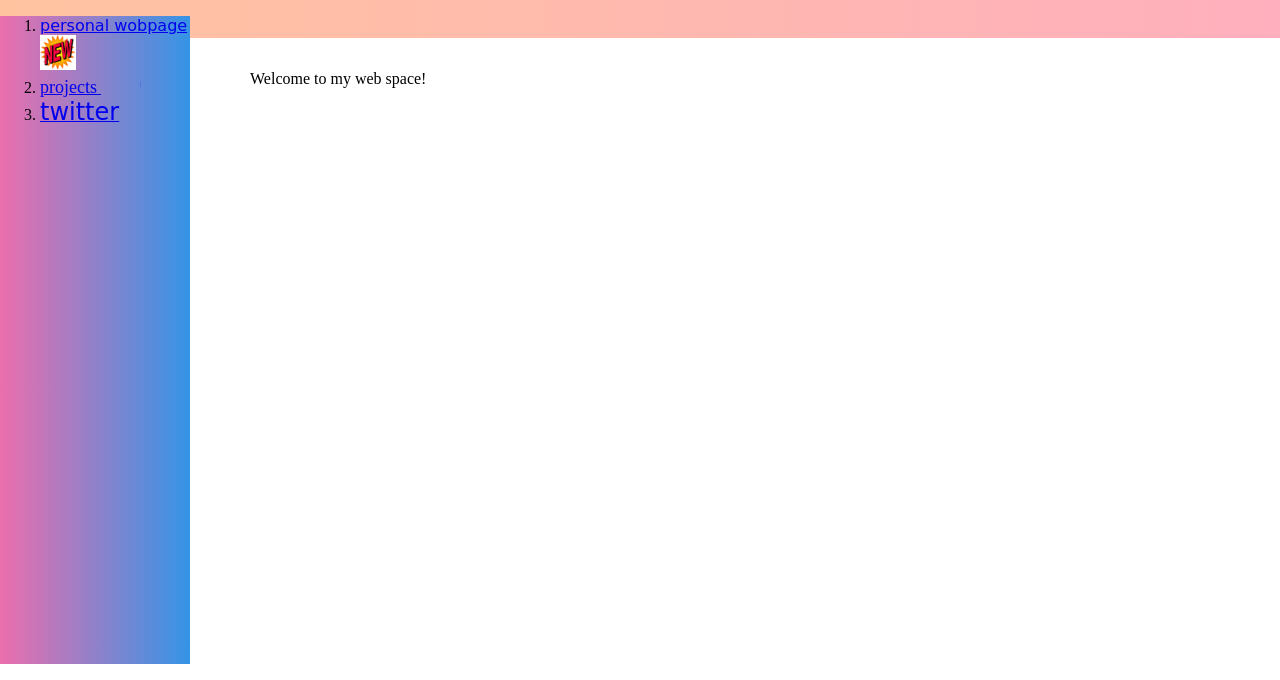
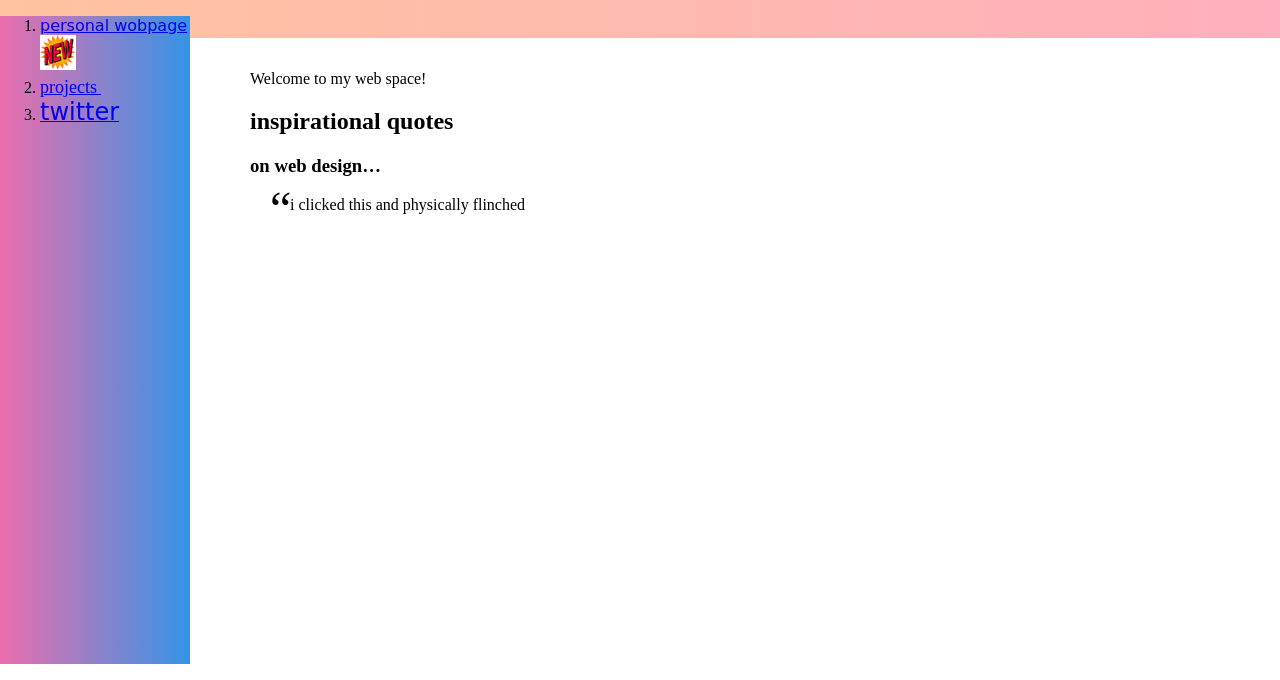
Before and after one commit to emilyhorsman/academic, a plain HTML site: page index.html in a window 1280 px wide. Shown: the part 120-800 px from the top of the page. Drawn offline with Linux system fonts and the light colour scheme.

Commit message:
BLOCKQUOTES!

```diff
--- a/index.html
+++ b/index.html
@@ -29,6 +29,10 @@
 
 <DIV STYLE="POSITION: ABSOLUTE; TOP: 190PX; LEFT: 250PX; RIGHT: 0; BOTTOM: 0">
     W<SPAN CLASS="TEXT">ELCOME TO MY WEB SPACE!</SPAN>
+
+    <H2 CLASS="TEXT">INSPIRATIONAL QUOTES</H2>
+    <H3 CLASS="TEXT">ON WEB DESIGN…</H3>
+    <BLOCKQUOTE CLASS="TEXT">I CLICKED THIS AND PHYSICALLY FLINCHED</BLOCKQUOTE>
 </DIV>
 
 <STYLE>
@@ -44,4 +48,14 @@
     .OTHER-GRADIENT {
         BACKGROUND: LINEAR-GRADIENT(TO LEFT, #3494E6 , #EC6EAD);
     }
+    BLOCKQUOTE {
+        POSITION: RELATIVE;
+    }
+    BLOCKQUOTE:BEFORE {
+        CONTENT: '“';
+        FONT-SIZE: 3REM;
+        TOP: -15PX;
+        LEFT: -20PX;
+        POSITION: ABSOLUTE;
+    }
 </STYLE>
```
